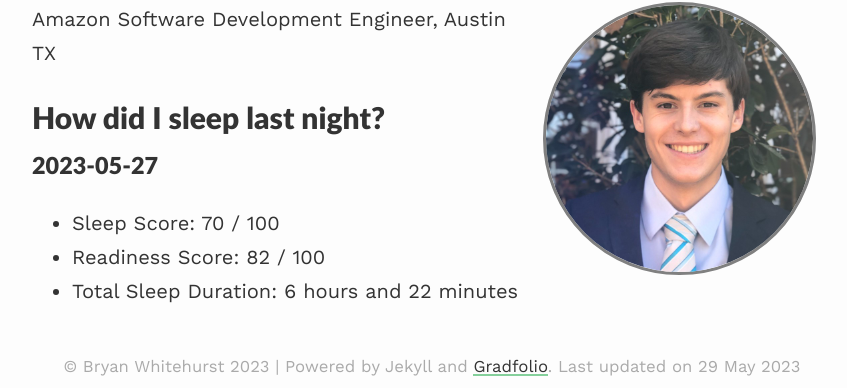
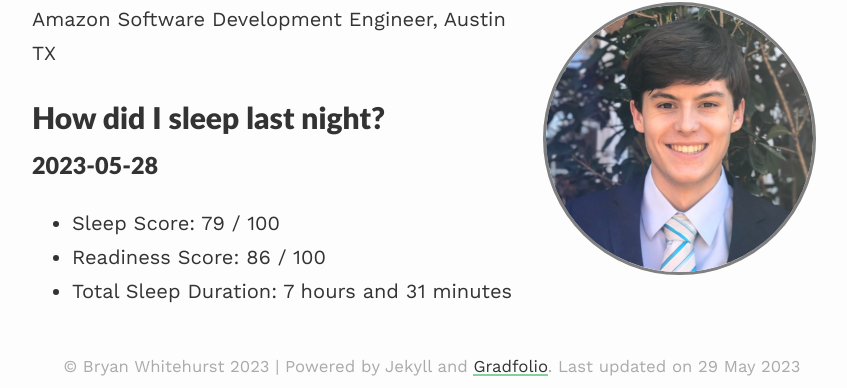
Before and after one commit to BryanWhitehurst/bryanwhitehurst.github.io, a Jekyll site: the page built from index.md, in a window 1280 px wide. Shown: the part 190-578 px from the top of the page, without its empty margins (208-1055 px from the left). Built offline with Jekyll 4.4.1, drawn with Linux system fonts in a browser that asks for light colours; nearby versions of some CDN libraries.

Commit message:
daily oura update

```diff
--- a/index.md
+++ b/index.md
@@ -10,7 +10,7 @@ published: true
 Amazon Software Development Engineer, Austin TX
 
 # How did I sleep last night?
-### 2023-05-27
-- Sleep Score: 70 / 100
-- Readiness Score: 82 / 100
-- Total Sleep Duration: 6 hours and 22 minutes
+### 2023-05-28
+- Sleep Score: 79 / 100
+- Readiness Score: 86 / 100
+- Total Sleep Duration: 7 hours and 31 minutes
```
